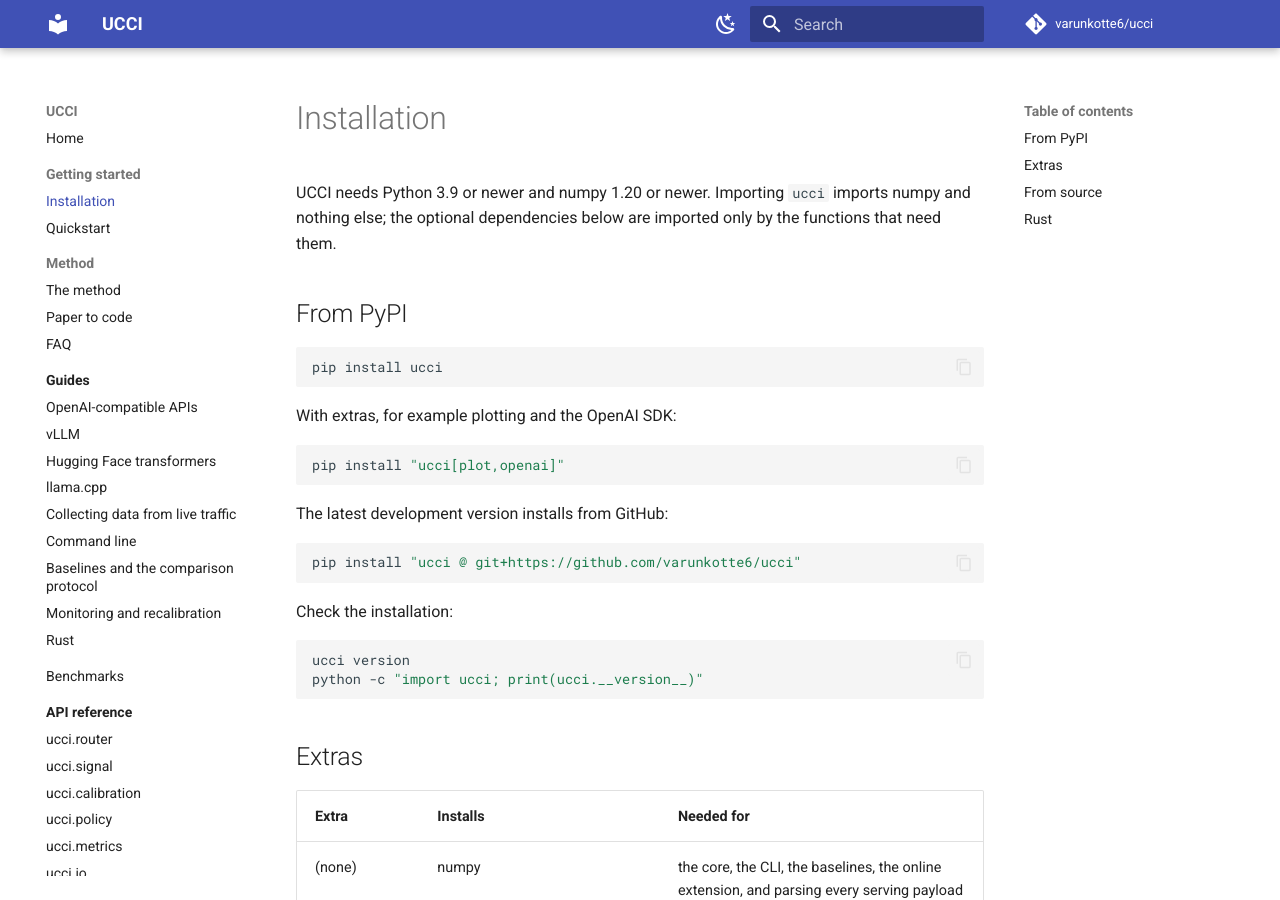
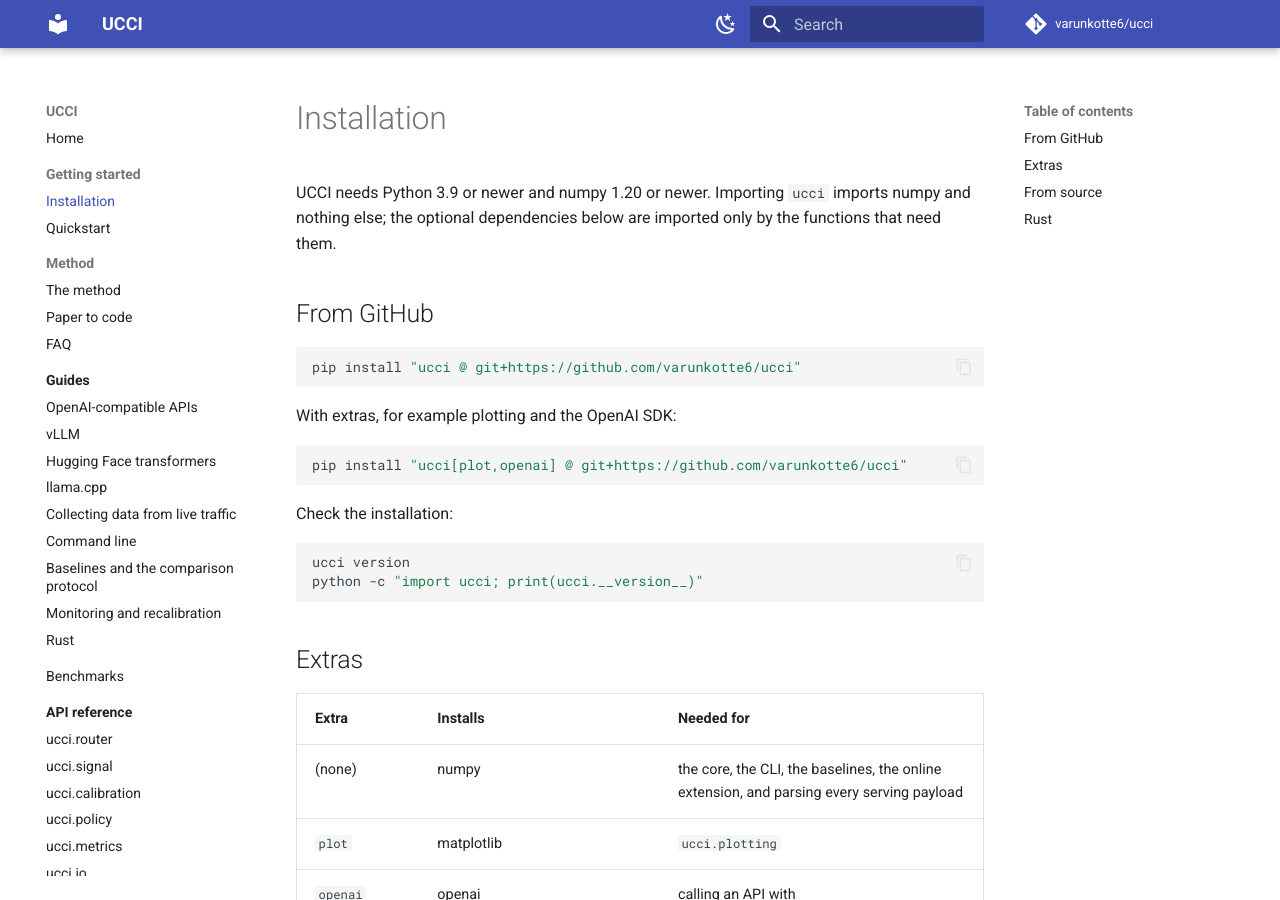
Before and after one commit to varunkotte6/ucci, an MkDocs documentation site: the page built from docs/installation.md, in a window 1280 px wide and 900 px high. Built offline with MkDocs 1.6.1 and Material for MkDocs 9.7.7, drawn with Linux system fonts in a browser that asks for light colours; comment, search, counter and statistics services are not loaded.

Commit message:
Install from GitHub

````diff
--- a/docs/installation.md
+++ b/docs/installation.md
@@ -4,22 +4,16 @@ UCCI needs Python 3.9 or newer and numpy 1.20 or newer. Importing `ucci` imports
 nothing else; the optional dependencies below are imported only by the functions that need
 them.
 
-## From PyPI
+## From GitHub
 
 ```bash
-pip install ucci
+pip install "ucci @ git+https://github.com/varunkotte6/ucci"
 ```
 
 With extras, for example plotting and the OpenAI SDK:
 
 ```bash
-pip install "ucci[plot,openai]"
-```
-
-The latest development version installs from GitHub:
-
-```bash
-pip install "ucci @ git+https://github.com/varunkotte6/ucci"
+pip install "ucci[plot,openai] @ git+https://github.com/varunkotte6/ucci"
 ```
 
 Check the installation:
````
Also changed, not shown: README.md (+2 -2 lines).
